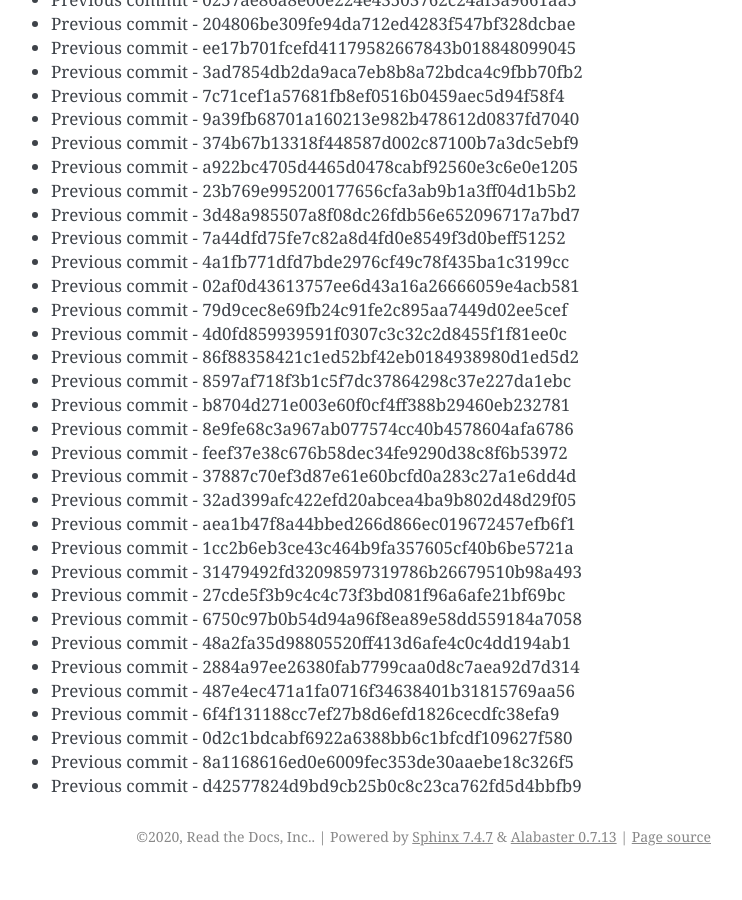
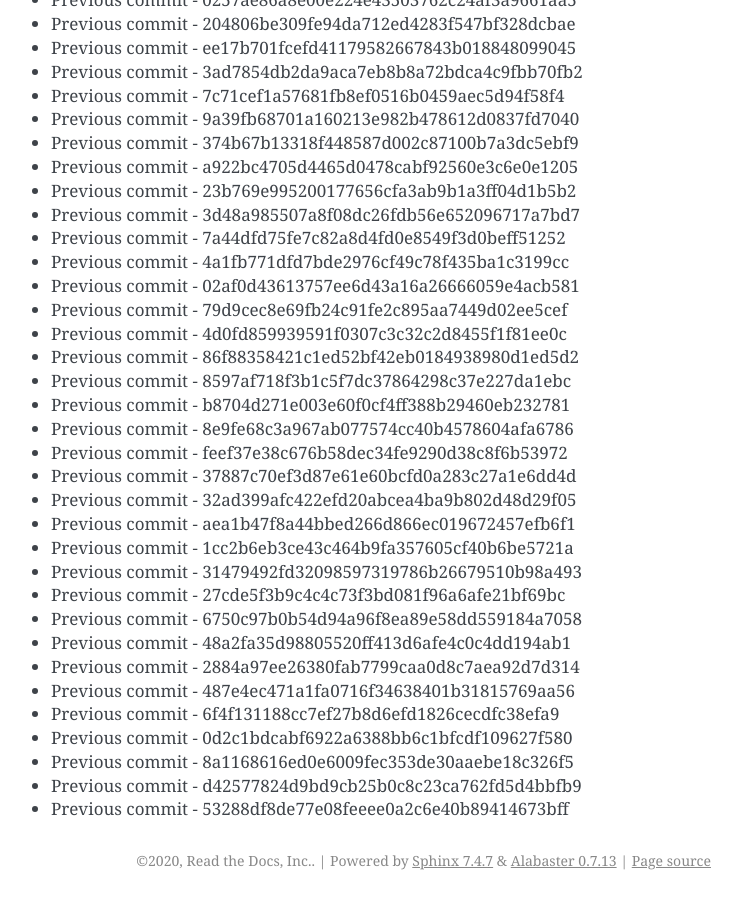
Before and after one commit to readthedocs/rtd-git-stresstest, a Sphinx documentation site: the page built from docs/updates.rst, in a window 1280 px wide and 900 px high, scrolled down 59600 px. Shown: the whole window, without its empty margins (399-1141 px from the left). Built offline with Sphinx 7.4.7, drawn with Linux system fonts in a browser that asks for light colours; before the commit the page ends 60476 px from its top, so only the background shows below that.

Commit message:
Generating commit from previous: 53288df8de77e08feeee0a2c6e40b89414673bff

```diff
--- a/docs/updates.rst
+++ b/docs/updates.rst
@@ -2536,3 +2536,4 @@ It can be tested for any performance characteristics.
 * Previous commit - 0d2c1bdcabf6922a6388bb6c1bfcdf109627f580
 * Previous commit - 8a1168616ed0e6009fec353de30aaebe18c326f5
 * Previous commit - d42577824d9bd9cb25b0c8c23ca762fd5d4bbfb9
+* Previous commit - 53288df8de77e08feeee0a2c6e40b89414673bff
```
